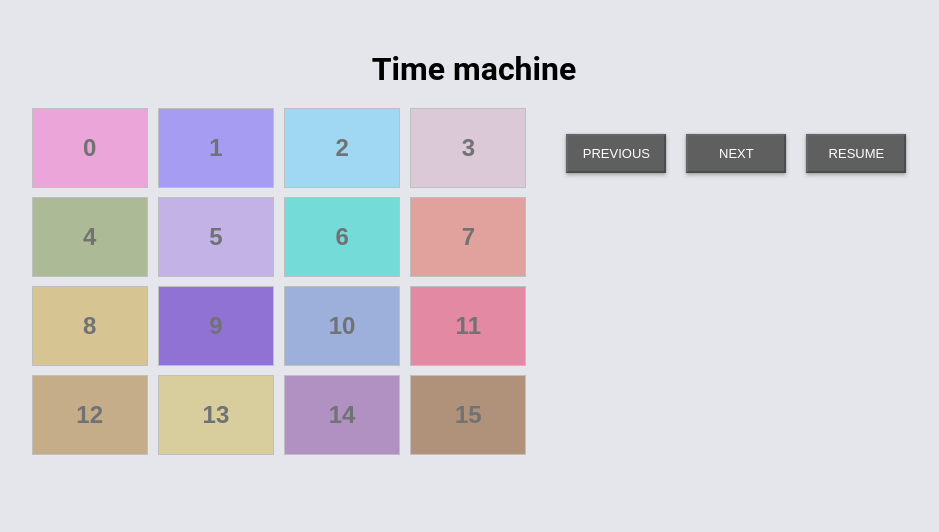
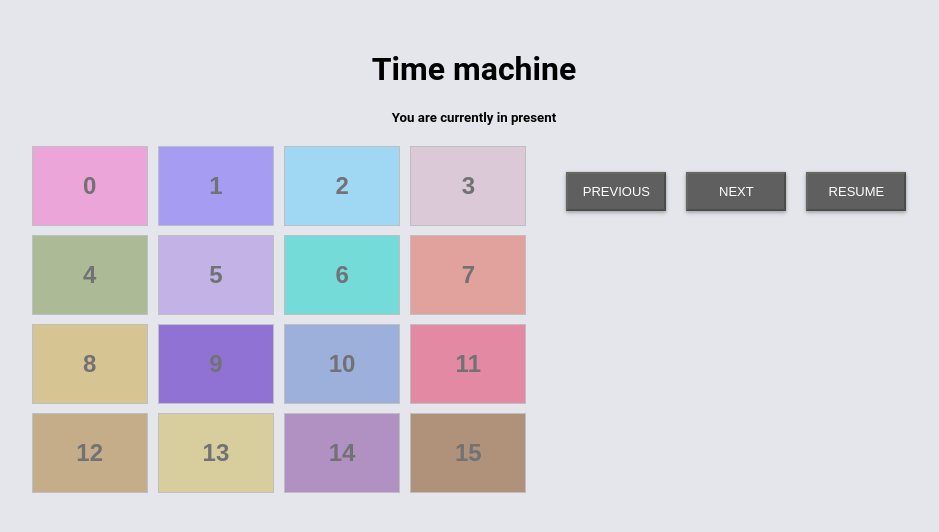
Before and after one commit to DanDPV/Applaudo-Trainee-week-7, a React (Create React App) app: page / in a window 1280 px wide. Shown: the top 532 px of the page, without its empty margins (166-1105 px from the left). Built offline with nearby package versions, Linux system fonts and the light colour scheme.

Commit message:
:sparkles: Inform user the state of the time machine

```diff
--- a/src/pages/TimeMachinePage/TimeMachinePage.tsx
+++ b/src/pages/TimeMachinePage/TimeMachinePage.tsx
@@ -43,6 +43,9 @@ const TimeMachinePage = () => {
   return (
     <div className="page-content">
       <h1>Time machine</h1>
+      <h5>
+        {isTraveling ? 'You are now traveling in time' : 'You are currently in present'}
+      </h5>
       <div className="container">
         <div className="board">
           <TimeMachineBoard
```
